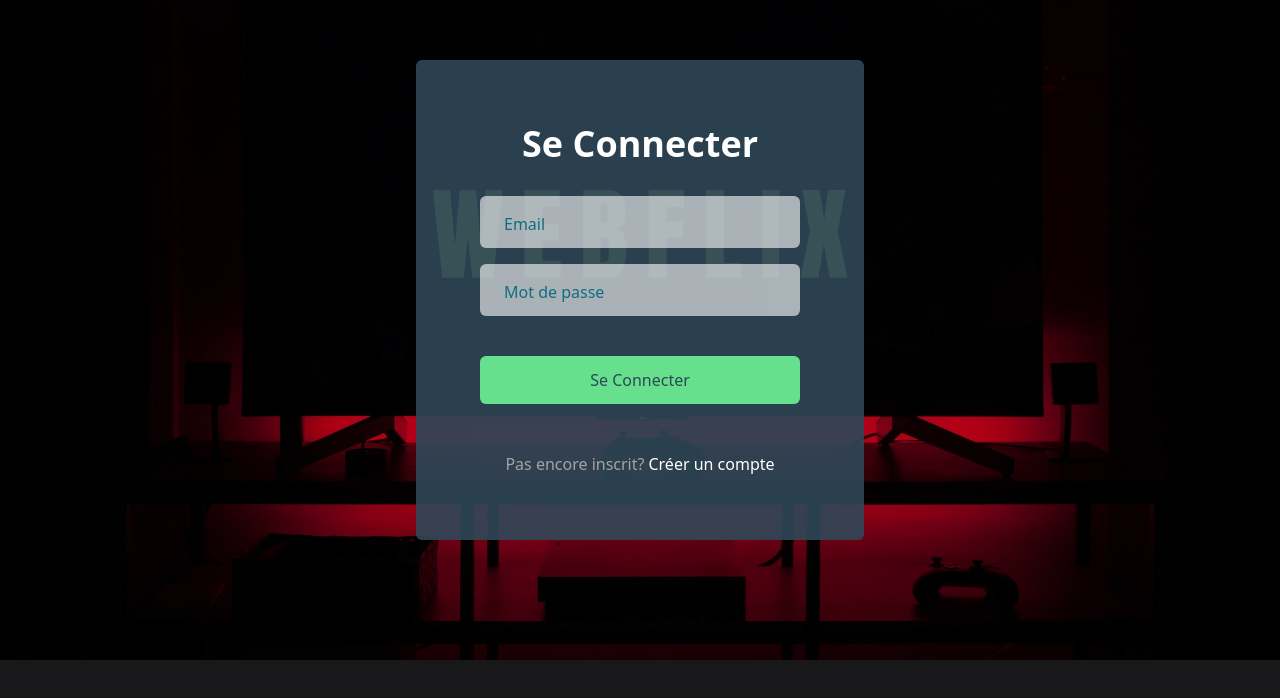
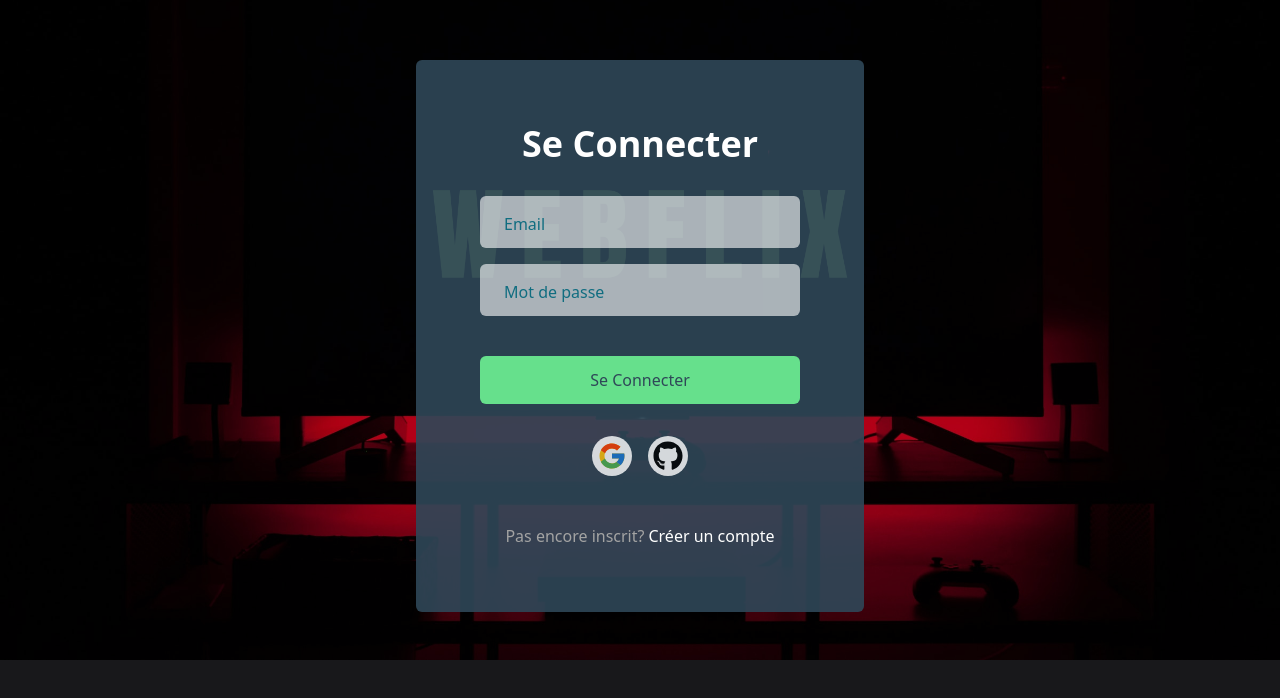
Before and after one commit to SerylLns/Webflix, a Next.js app: page /auth in a window 1280 px wide. Shown: the part 140-838 px from the top of the page. Built offline with nearby package versions, Linux system fonts and the light colour scheme.

Commit message:
Feat: add Oauth with Google and Github and finish authetification part

```diff
--- a/package.json
+++ b/package.json
@@ -9,6 +9,7 @@
     "lint": "next lint"
   },
   "dependencies": {
+    "@next-auth/prisma-adapter": "^1.0.6",
     "@prisma/client": "^4.14.1",
     "@types/node": "20.2.5",
     "@types/react": "18.2.7",
@@ -23,6 +24,7 @@
     "postcss": "8.4.23",
     "react": "18.2.0",
     "react-dom": "18.2.0",
+    "react-icons": "^4.8.0",
     "tailwindcss": "3.3.2",
     "typescript": "5.0.4"
   },
--- a/pages/api/auth/[...nextauth].ts
+++ b/pages/api/auth/[...nextauth].ts
@@ -1,11 +1,23 @@
 import NextAuth from "next-auth/next";
 import Credentials from "next-auth/providers/credentials";
+
+import GithubProvider from "next-auth/providers/github";
+import GoogleProvider from "next-auth/providers/google";
+import { PrismaAdapter } from "@next-auth/prisma-adapter";
 
 import prismadb from "@/libs/prismadb";
 import { compare } from "bcrypt";
 
 export default NextAuth({
   providers: [
+    GithubProvider({
+      clientId: process.env.GITHUB_ID || "",
+      clientSecret: process.env.GITHUB_SECRET || "",
+    }),
+    GoogleProvider({
+      clientId: process.env.GOOGLE_CLIENT_ID || "",
+      clientSecret: process.env.GOOGLE_CLIENT_SECRET || "",
+    }),
     Credentials({
       id: "credentials",
       name: "Credentials",
@@ -50,6 +62,7 @@
     signIn: "/auth",
   },
   debug: process.env.NODE_ENV === "development",
+  adapter: PrismaAdapter(prismadb),
   session: {
     strategy: "jwt",
   },
--- a/pages/auth.tsx
+++ b/pages/auth.tsx
@@ -3,6 +3,8 @@
 import React, { useCallback, useState } from "react";
 import { signIn } from "next-auth/react";
 import { useRouter } from "next/router";
+import { FcGoogle } from "react-icons/fc";
+import { FaGithub } from "react-icons/fa";
 
 const Auth = () => {
   const router = useRouter();
@@ -91,6 +93,22 @@
             >
               {variant === "register" ? "S'inscrire" : "Se Connecter"}
             </button>
+            <div className="flex flex-row items-center gap-4 mt-8 justify-center">
+              <div
+                onClick={() => signIn("google", { callbackUrl: "/" })}
+                className="
+                w-10 h-10  bg-white rounded-full flex items-center opacity-80 justify-center cursor-pointer hover:opacity-100 transition"
+              >
+                <FcGoogle size={30} />
+              </div>
+              <div
+                onClick={() => signIn("github", { callbackUrl: "/" })}
+                className="
+                w-10 h-10  bg-white rounded-full flex items-center justify-center opacity-80 cursor-pointer hover:opacity-100 transition"
+              >
+                <FaGithub size={30} />
+              </div>
+            </div>
             <p className="text-neutral-400 mt-12 text-center">
               {variant === "login" ? "Pas encore inscrit?" : "Déjà inscrit?"}
               <span
```
Also changed, not shown: 1 other file (tests, documents, lock files or other folders).
